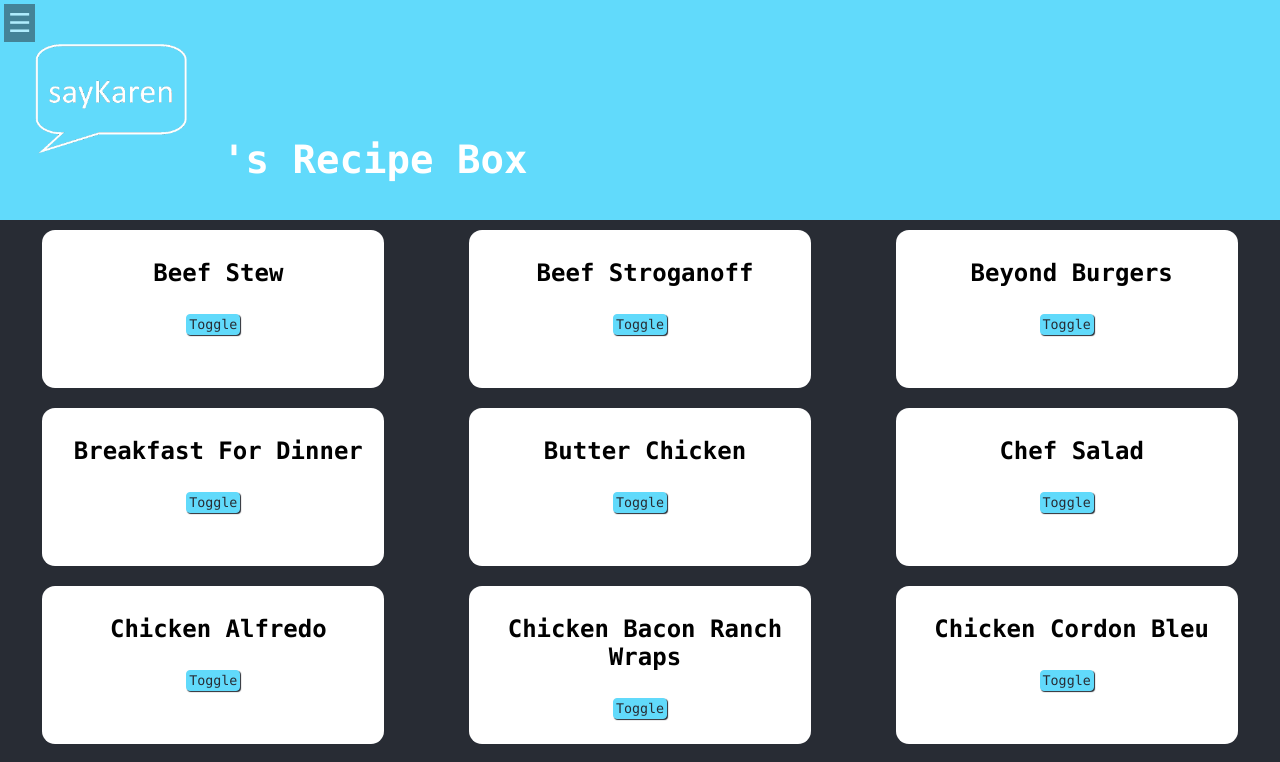
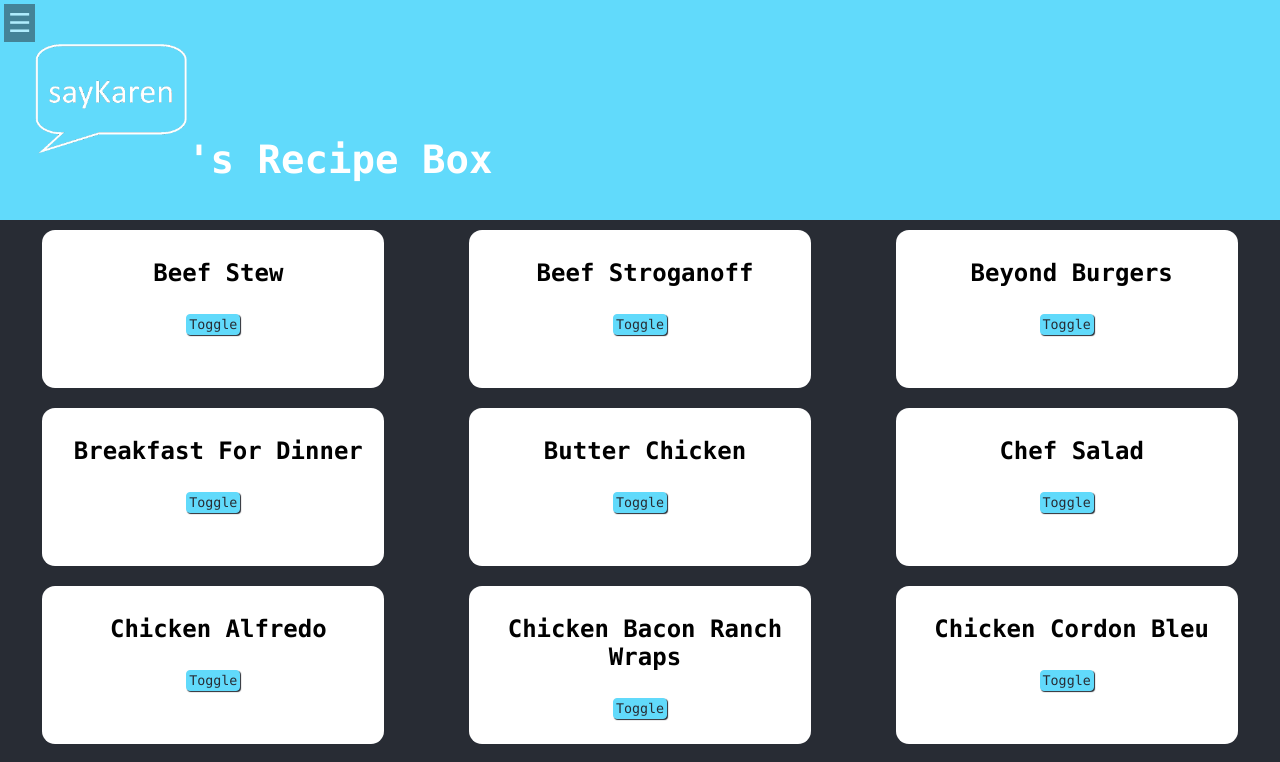
Before and after one commit to saykaren/sayKarenRecipes, a React (Create React App) app: page / in a window 1280 px wide. Shown: the top 762 px of the page. Built offline with nearby package versions, Linux system fonts and the light colour scheme.

Commit message:
Fixed Title

```diff
--- a/public/index.html
+++ b/public/index.html
@@ -2,14 +2,20 @@
 <html lang="en">
   <head>
     <meta charset="utf-8" />
-    <link rel="icon" href="%PUBLIC_URL%/sayKaren_Logo_transparent_7.2019 copy.png" />
+    <link
+      rel="icon"
+      href="%PUBLIC_URL%/sayKaren_Logo_transparent_7.2019 copy.png"
+    />
     <meta name="viewport" content="width=device-width, initial-scale=1" />
     <meta name="theme-color" content="#000000" />
     <meta
       name="description"
       content="Web site created using create-react-app"
     />
-<!--    <link rel="apple-touch-icon" href="%PUBLIC_URL%/logo192.png" />-->
+    <link
+      rel="apple-touch-icon"
+      href="%PUBLIC_URL%/sayKaren_Logo_transparent_7.2019 copy.png"
+    />
     <!--
       manifest.json provides metadata used when your web app is installed on a
       user's mobile device or desktop. See https://developers.google.com/web/fundamentals/web-app-manifest/
--- a/src/components/app/Navigation.tsx
+++ b/src/components/app/Navigation.tsx
@@ -99,9 +99,9 @@ const Navigation = ({
         )}
       </div>
       <h2>
-        {' '}
+
         <img src={sayKarenLogo} id="sayKaren" alt="sayKaren" />
-        's Recipe Box
+        <span id='appTitle'>'s Recipe Box</span>
       </h2>
     </>
   );
--- a/src/components/styling/App.scss
+++ b/src/components/styling/App.scss
@@ -1,6 +1,7 @@
 @import 'variables';
 @import 'Footer.scss';
 @import 'RecipeSection';
+@import 'Navigation';
 
 .App {
   text-align: center;
@@ -58,38 +59,7 @@ button {
   }
 }
 
-#navigation {
-  padding: 4px;
-  margin: 4px;
-  align-self: flex-start;
-  background-color: $primary-color;
-  opacity: 0.5;
-  position: fixed;
-  z-index: 1;
-  font-size: 1em;
-  font-family: $font-family;
-}
 
-#navigationActive {
-  padding: 4px;
-  margin: 4px;
-  align-self: flex-start;
-  background-color: $primary-color;
-  opacity: 0.8;
-  height: 100vh;
-  z-index: 1;
-  position: fixed;
-  margin: 10px;
-  padding: 10px;
-  font-size: 15px;
-  font-family: $font-family;
-  max-width: 70vw;
-}
-
-.navItem {
-  margin: 3px;
-  padding: 3px;
-}
 
 #sayKaren {
   height: 17vh;
--- /dev/null
+++ b/src/components/styling/Navigation.scss
@@ -0,0 +1,45 @@
+@import './variables.scss';
+
+h2 {
+  font-family: $font-family;
+
+  padding: 5px;
+  margin-left: 10px;
+}
+
+#navigation {
+  padding: 4px;
+  margin: 4px;
+  align-self: flex-start;
+  background-color: $primary-color;
+  opacity: 0.5;
+  position: fixed;
+  z-index: 1;
+  font-size: 1em;
+  font-family: $font-family;
+}
+
+#navigationActive {
+  padding: 4px;
+  margin: 4px;
+  align-self: flex-start;
+  background-color: $primary-color;
+  opacity: 0.8;
+  height: 100vh;
+  z-index: 1;
+  position: fixed;
+  margin: 10px;
+  padding: 10px;
+  font-size: 15px;
+  font-family: $font-family;
+  max-width: 70vw;
+}
+
+.navItem {
+  margin: 3px;
+  padding: 3px;
+}
+
+#appTitle {
+  margin-left: -35px;
+}
--- a/src/components/styling/RecipeSection.scss
+++ b/src/components/styling/RecipeSection.scss
@@ -20,12 +20,7 @@
   font-family: $font-family;
 }
 
-h2 {
-  font-family: $font-family;
 
-  padding: 5px;
-  margin-left: 10px;
-}
 .ingredients, .instructions {
   text-align: left;
   padding: 10px;
```
Also changed, not shown: public/manifest.json.
